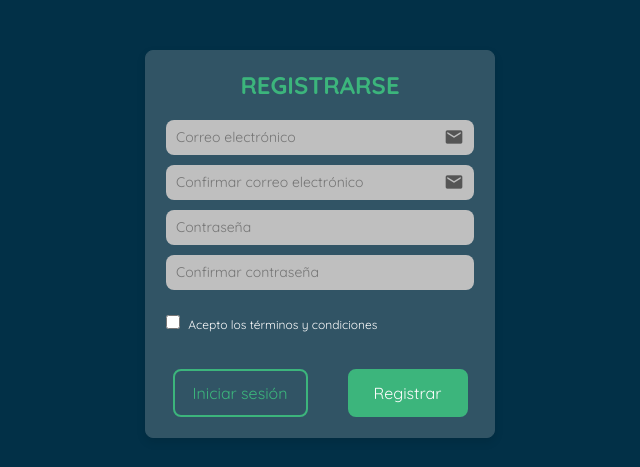
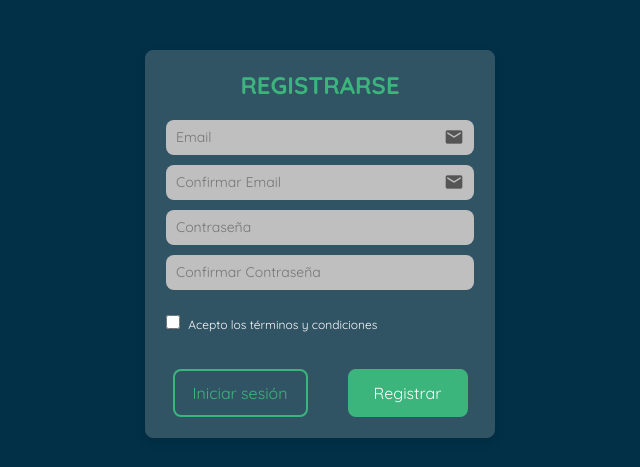
Before and after one commit to swaply-ext/swaply, an Angular app in the folder frontend/: page /register in a window 1280 px wide. Shown: the top 467 px of the page, without its empty margins (320-960 px from the left). Built offline with nearby package versions, Linux system fonts and the light colour scheme.

Commit message:
CAMBIOS DE ELOY REGISTRO I LOGIN 01-10-25

```diff
--- a/frontend/src/app/components/confirm-email-input/confirm-email-input.component.ts
+++ b/frontend/src/app/components/confirm-email-input/confirm-email-input.component.ts
@@ -1,9 +1,24 @@
-import { Component, Input } from '@angular/core';
+import { Component, EventEmitter, Output } from '@angular/core';
+import { CommonModule } from '@angular/common';
+import { FormsModule } from '@angular/forms';
+
 
 @Component({
   selector: 'app-confirm-email-input',
   standalone: true,
-  templateUrl: './confirm-email-input.component.html',
-  styleUrls: ['./confirm-email-input.component.css']
+  imports: [CommonModule, FormsModule],
+  styleUrls: ['./confirm-email-input.component.css'],
+  template: `
+    <div class="input-container">
+      <input type="email"
+             [(ngModel)]="confirmEmail"
+             (ngModelChange)="confirmEmailChange.emit($event)"
+             placeholder="Confirmar Email">
+      <span class="material-icons">email</span>
+    </div>
+  `
 })
-export class ConfirmEmailInputComponent {}
+export class ConfirmEmailInputComponent {
+  confirmEmail = '';
+  @Output() confirmEmailChange = new EventEmitter<string>();
+}
--- a/frontend/src/app/components/confirm-password-input/confirm-password-input.component.ts
+++ b/frontend/src/app/components/confirm-password-input/confirm-password-input.component.ts
@@ -1,9 +1,23 @@
-import { Component } from '@angular/core';
+import { Component, EventEmitter, Output } from '@angular/core';
+import { CommonModule } from '@angular/common';
+import { FormsModule } from '@angular/forms';
+
 
 @Component({
   selector: 'app-confirm-password-input',
   standalone: true,
-  templateUrl: './confirm-password-input.component.html',
-  styleUrl: './confirm-password-input.component.css'
+  imports: [CommonModule, FormsModule],
+  styleUrls: ['./confirm-password-input.component.css'],
+  template: `
+    <div class="input-container">
+      <input type="password"
+             [(ngModel)]="confirmPassword"
+             (ngModelChange)="confirmPasswordChange.emit($event)"
+             placeholder="Confirmar Contraseña">
+    </div>
+  `
 })
-export class ConfirmPasswordInputComponent {}
+export class ConfirmPasswordInputComponent {
+  confirmPassword = '';
+  @Output() confirmPasswordChange = new EventEmitter<string>();
+}
--- a/frontend/src/app/components/email-input/email-input.component.ts
+++ b/frontend/src/app/components/email-input/email-input.component.ts
@@ -1,9 +1,26 @@
-import { Component } from '@angular/core';
+import { Component, EventEmitter, Output } from '@angular/core';
+import { CommonModule } from '@angular/common';
+import { FormsModule } from '@angular/forms';
+
 
 @Component({
   selector: 'app-email-input',
   standalone: true,
-  templateUrl: './email-input.component.html',
-  styleUrls: ['./email-input.component.css']
+  imports: [CommonModule, FormsModule],
+  styleUrls: ['./email-input.component.css'],
+  template: `
+    <div class="input-container">
+      <input
+        type="email"
+        [(ngModel)]="email"
+        (ngModelChange)="emailChange.emit($event)"
+        placeholder="Email"
+      >
+      <span class="material-icons">email</span>
+    </div>
+  `
 })
-export class EmailInputComponent {}
+export class EmailInputComponent {
+  email = '';
+  @Output() emailChange = new EventEmitter<string>();
+}
--- a/frontend/src/app/components/password-input/password-input.component.ts
+++ b/frontend/src/app/components/password-input/password-input.component.ts
@@ -1,9 +1,23 @@
-import { Component, Input } from '@angular/core';
+import { Component, EventEmitter, Output } from '@angular/core';
+import { CommonModule } from '@angular/common';
+import { FormsModule } from '@angular/forms';
+
 
 @Component({
   selector: 'app-password-input',
   standalone: true,
-  templateUrl: './password-input.component.html',
-  styleUrls: ['./password-input.component.css']
+  imports: [CommonModule, FormsModule],
+  styleUrls: ['./password-input.component.css'],
+  template: `
+    <div class="input-container">
+      <input type="password"
+             [(ngModel)]="password"
+             (ngModelChange)="passwordChange.emit($event)"
+             placeholder="Contraseña">
+    </div>
+  `
 })
-export class PasswordInputComponent {}
+export class PasswordInputComponent {
+  password = '';
+  @Output() passwordChange = new EventEmitter<string>();
+}
--- a/frontend/src/app/pages/home/home.component.html
+++ b/frontend/src/app/pages/home/home.component.html
@@ -18,6 +18,7 @@
       <li><a routerLink="/interests"><strong>Habilidades que quiero aprender</strong></a> - Indica lo que te gustaría aprender</li>
       <li><a routerLink="/register"><strong>Registro</strong></a> - Crea tu cuenta en Swapply</li>
       <li><a routerLink="/login"><strong>Inicio de sesión</strong></a> - Inicia sesión tu cuenta en Swapply</li>
+      <li><a routerLink="/personal-information"><strong>Información personal</strong></a> - Revisa y actualiza tu información personal</li>
     </ul>
   </div>
 </div>
--- a/frontend/src/app/pages/login-form/login-form.component.html
+++ b/frontend/src/app/pages/login-form/login-form.component.html
@@ -1,12 +1,19 @@
 <div class="login-container" id="login">
-    <h2>INICIAR SESIÓN</h2>
+  <h2>INICIAR SESIÓN</h2>
 
-    <form>
-        <app-email-input></app-email-input>
-        <app-password-input></app-password-input>
-        <app-terms-checkbox (checkedChange)="accepted = $event"></app-terms-checkbox>
-        <div> No recuerdas tu contraseña? Pulsa <a routerLink=""><strong>aquí</strong></a></div>
-        <app-login-button (submit)="login()"></app-login-button>
 
-    </form>
+  <form>
+    <app-email-input (emailChange)="email = $event"></app-email-input>
+    <app-password-input (passwordChange)="password = $event"></app-password-input>
+    <app-terms-checkbox (checkedChange)="accepted = $event"></app-terms-checkbox>
+
+
+    <div>
+      ¿No recuerdas tu contraseña? Pulsa
+      <a routerLink="/verify"><strong>aquí</strong></a>
+    </div>
+
+
+    <app-login-button (submit)="login()"></app-login-button>
+  </form>
 </div>
--- a/frontend/src/app/pages/login-form/login-form.component.ts
+++ b/frontend/src/app/pages/login-form/login-form.component.ts
@@ -1,3 +1,4 @@
+
 import { Component } from '@angular/core';
 import { Router } from '@angular/router';
 import { EmailInputComponent } from '../../components/email-input/email-input.component';
@@ -5,6 +6,14 @@ import { PasswordInputComponent } from '../../components/password-input/password
 import { TermsCheckboxComponent } from '../../components/terms-checkbox/terms-checkbox.component';
 import { LoginButtonComponent } from '../../components/login-button/login-button.component';
 import { RouterLink } from '@angular/router';
+
+
+interface User {
+  email: string;
+  password: string;
+  acceptedTerms: boolean;
+}
+
 
 @Component({
   selector: 'login-form',
@@ -20,14 +29,37 @@ import { RouterLink } from '@angular/router';
   styleUrls: ['./login-form.component.css']
 })
 export class LoginFormComponent {
+  email = '';
+  password = '';
   accepted = false;
+
+
+  registeredUsers: User[] = [
+    { email: 'test@example.com', password: '123456', acceptedTerms: true }
+  ];
+
+
 
   constructor(private router: Router) {}
 
 
   login() {
-    console.log('Iniciando sesión...')
+    if (!this.accepted) { alert('Debes aceptar los términos'); return; }
+    if (!this.email || !this.password) { alert('Debes rellenar todos los campos'); return; }
 
-    this.router.navigateByUrl('/verify');
+
+    const foundUser = this.registeredUsers.find(
+      user => user.email === this.email && user.password === this.password
+    );
+
+
+    if (!foundUser) {
+      alert('Usuario o contraseña incorrectos');
+      return;
+    }
+
+
+    console.log('Usuario logueado:', foundUser);
+    this.router.navigate(['/verify']);
   }
 }
--- a/frontend/src/app/pages/register-form/register-form.component.html
+++ b/frontend/src/app/pages/register-form/register-form.component.html
@@ -1,13 +1,13 @@
 <div class="register-container" id="regist">
-    <h2>REGISTRARSE</h2>
+  <h2>REGISTRARSE</h2>
 
-    <form>
-        <app-email-input></app-email-input>
-        <app-confirm-email-input></app-confirm-email-input>
-        <app-password-input></app-password-input>
-        <app-confirm-password-input></app-confirm-password-input>
-        <app-terms-checkbox (checkedChange)="accepted = $event"></app-terms-checkbox>
-        <app-action-buttons (submit)="register()"></app-action-buttons>
 
-    </form>
+  <form>
+    <app-email-input (emailChange)="email = $event"></app-email-input>
+    <app-confirm-email-input (confirmEmailChange)="confirmEmail = $event"></app-confirm-email-input>
+    <app-password-input (passwordChange)="password = $event"></app-password-input>
+    <app-confirm-password-input (confirmPasswordChange)="confirmPassword = $event"></app-confirm-password-input>
+    <app-terms-checkbox (checkedChange)="accepted = $event"></app-terms-checkbox>
+    <app-action-buttons (submit)="register()"></app-action-buttons>
+  </form>
 </div>
--- a/frontend/src/app/pages/register-form/register-form.component.ts
+++ b/frontend/src/app/pages/register-form/register-form.component.ts
@@ -1,3 +1,4 @@
+
 import { Component } from '@angular/core';
 import { Router } from '@angular/router';
 import { EmailInputComponent } from '../../components/email-input/email-input.component';
@@ -6,6 +7,14 @@ import { PasswordInputComponent } from '../../components/password-input/password
 import { ConfirmPasswordInputComponent } from '../../components/confirm-password-input/confirm-password-input.component';
 import { TermsCheckboxComponent } from '../../components/terms-checkbox/terms-checkbox.component';
 import { ActionButtonsComponent } from '../../components/action-buttons/action-buttons.component';
+
+
+interface User {
+  email: string;
+  password: string;
+  acceptedTerms: boolean;
+}
+
 
 @Component({
   selector: 'app-register-form',
@@ -22,18 +31,38 @@ import { ActionButtonsComponent } from '../../components/action-buttons/action-b
   styleUrls: ['./register-form.component.css']
 })
 export class RegisterFormComponent {
+  email = '';
+  confirmEmail = '';
+  password = '';
+  confirmPassword = '';
   accepted = false;
+
+
+  // Array local para guardar usuarios registrados
+  registeredUsers: User[] = [];
+
 
   constructor(private router: Router) {}
 
 
   register() {
-    if (!this.accepted) {
-      alert('Debes aceptar los términos');
-      return;
-    }
+    if (!this.accepted) { alert('Debes aceptar los términos'); return; }
+    if (!this.email || !this.password) { alert('Debes rellenar todos los campos'); return; }
+    if (this.email !== this.confirmEmail) { alert('Los correos no coinciden'); return; }
+    if (this.password !== this.confirmPassword) { alert('Las contraseñas no coinciden'); return; }
 
-    console.log('Registrando usuario...')
+
+    const newUser: User = {
+      email: this.email,
+      password: this.password,
+      acceptedTerms: this.accepted
+    };
+
+
+    // Guardar usuario localmente
+    this.registeredUsers.push(newUser);
+    console.log('Usuarios registrados:', this.registeredUsers);
+
 
     this.router.navigateByUrl('/verify');
   }
```
